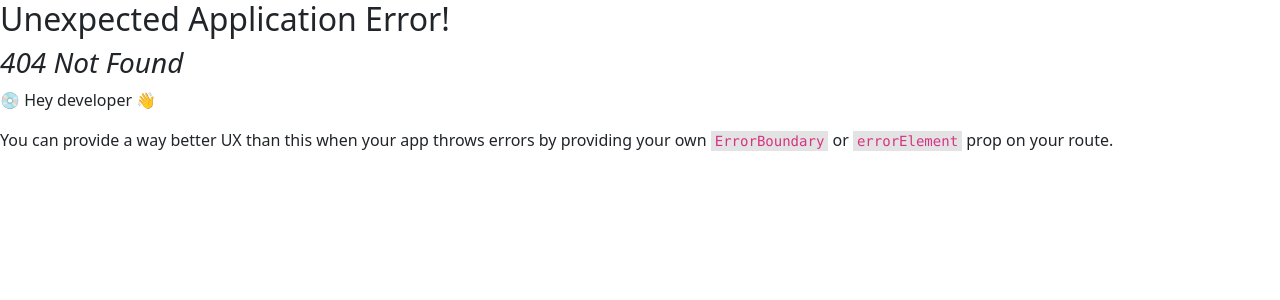
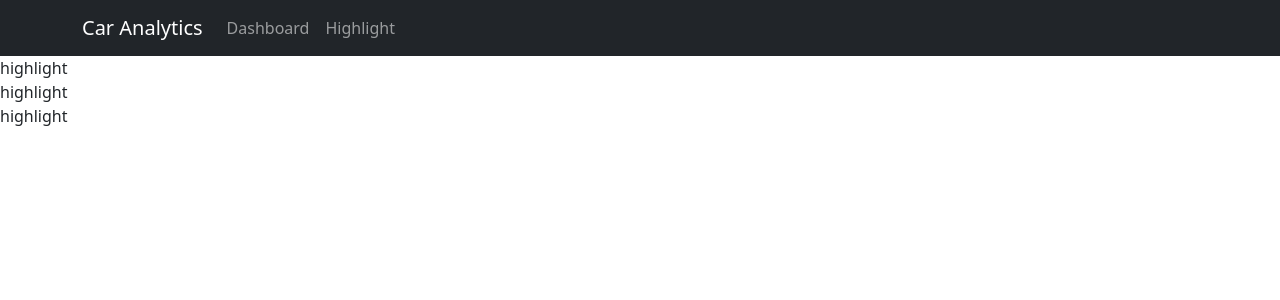
Before and after one commit to jilamikalalae/CarAnalytics, a React (Vite) app: page /CarAnalytics/highlight in a window 1280 px wide. Before the commit this address had no page. Shown: the top 300 px of the page. Built offline with nearby package versions, Linux system fonts and the light colour scheme.

Commit message:
set path and base

```diff
--- a/src/main.jsx
+++ b/src/main.jsx
@@ -13,7 +13,7 @@ import Dashboard from "./routes/dashboard";
 
 const router = createBrowserRouter([
   {
-    path: "/",
+    path: "/CarAnalytics",
     element: <Root />,
     children: [
       { index: true, element: <Dashboard /> },
--- a/src/routes/root.jsx
+++ b/src/routes/root.jsx
@@ -18,10 +18,10 @@ const Root = () => {
     <>
       <Navbar bg="dark" data-bs-theme="dark">
         <Container>
-          <Navbar.Brand href='/dashboard'>Car Analytics</Navbar.Brand>
+          <Navbar.Brand href='dashboard'>Car Analytics</Navbar.Brand>
           <Nav className="me-auto">
-            <Nav.Link href='/dashboard'>Dashboard</Nav.Link>
-            <Nav.Link href='/highlight'>Highlight</Nav.Link>
+            <Nav.Link href='dashboard'>Dashboard</Nav.Link>
+            <Nav.Link href='highlight'>Highlight</Nav.Link>
           </Nav>
         </Container>
       </Navbar>
```
